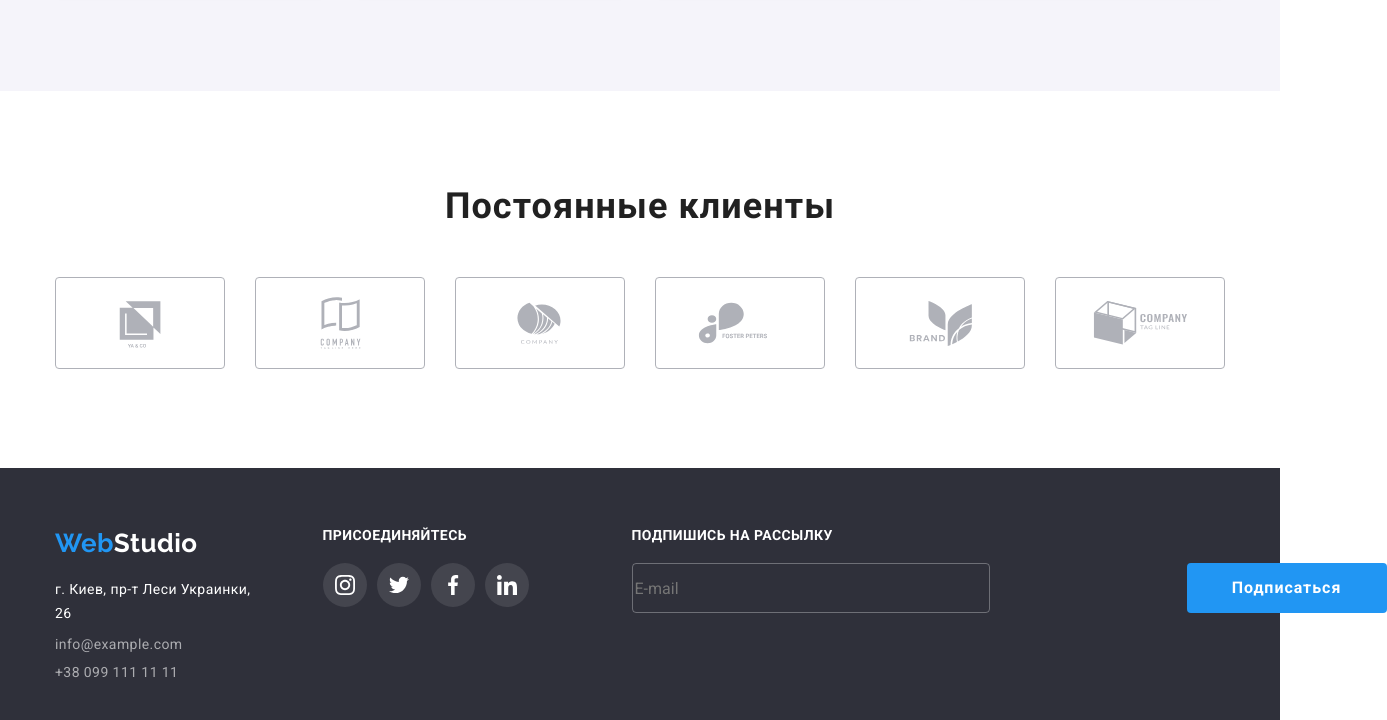
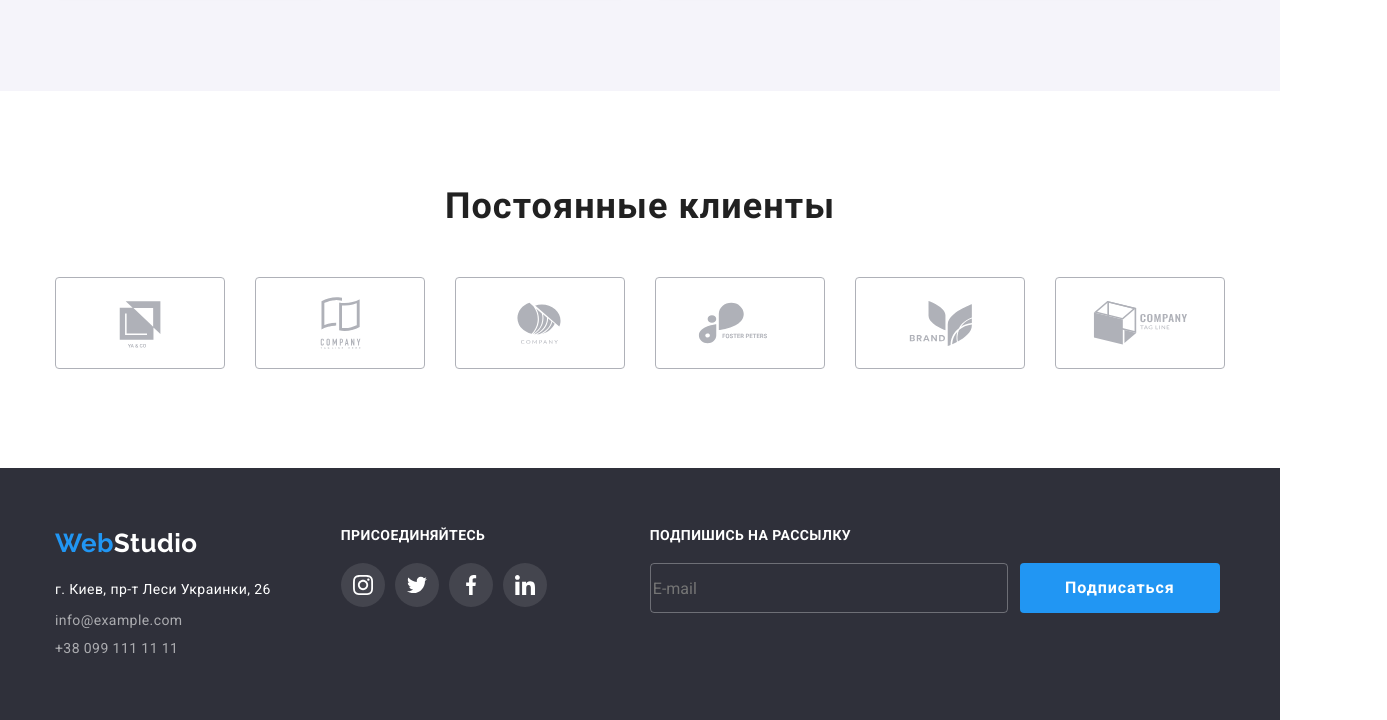
Before and after one commit to SHDMYUA/goit-markup-hw-06, a plain HTML site: page index.html in a window 1280 px wide. Shown: the part 2218-2938 px from the top of the page, 1387 px wide, since content can reach past the window. Drawn offline with nearby package versions, Linux system fonts and the light colour scheme.

Commit message:
finish soon

```diff
--- a/css/styles.css
+++ b/css/styles.css
@@ -815,7 +815,7 @@ margin-right: 30px;
 
 }
 /* лого+адрес */
-.right-footer {
+.left-footer {
   display: block;
   align-items: flex-start;
   margin-right: 70px;
@@ -824,7 +824,6 @@ margin-right: 30px;
 /* общий */
 .right-footer-wrapper {
   display: flex;
-  align-items: flex-start;
 }
 
 /* INPUT SUSCRIBE */
@@ -832,7 +831,6 @@ margin-right: 30px;
 
 .subscraber-wrap {
   display: flex;
-  align-items: center;
 }
 
 .subscraber-input {
@@ -843,6 +841,10 @@ margin-right: 30px;
   outline: none;
   border: 1px solid rgba(255, 255, 255, 0.3);
   border-radius: 4px;
+}
+
+.button.submit {
+
 }
 
 
@@ -1023,10 +1025,10 @@ border: none;
 }
 
 .button.submit {
-  position: relative;
+  /* position: relative;
   left: 50%;
   transform: translate(-50%, 0);
-  display: inline-block;
+  display: inline-block; */
   color: #ffffff;
   background-color: var(--accent-text-color);
   font-family: inherit;
--- a/index.html
+++ b/index.html
@@ -263,7 +263,7 @@
 
     <footer class="footer section">
       <div class="right-footer-wrapper container">
-        <div class="right-footer">
+        <div class="left-footer">
           <a href="./index.html" class="logo secondary">Web<span class="part">Studio</span></a>
           <address>
             <ul class="address list">
@@ -302,18 +302,13 @@
           </form>
         </div>
       </div>
-
-      <!-- Button suscribe -->
-
       </footer>
-
       <!-- MODAL SECTION -->
       <div class="backdrop is-hidden" data-modal>
        <div class="modal">
          <button data-modal-close><svg class="modal-close-btn" width="9" height="9">
          <use href="./images/symbol-defs.svg#icon-close-black"></button>
           <p class="modal-title">Оставьте свои данные, мы вам перезвоним</p>
-
           <form class="form" autocomplete="off">
                 <label class="form-field" for="name">
                   <input type="text" class="form-input" name="name" placeholder=" "/>
@@ -338,31 +333,17 @@
                     </textarea>
                     <span class="form-label">Комментарий</span>
                 </label>
-
                       <div class="modal-field">
                           <input type="checkbox" class="modal-check visually-hidden" name="agree" id="agree"/>
                           <label for="agree" class="modal-check-text">
                             Cоглашаюсь с рассылкой и принимаю&nbsp;
                             <a class="policy" href="#">Условия Договора</a>
                           </label>
-    <!-- <span>
-      <svg class="check-icon"><use href="./images/symbol-defs.svg#icon-icon-check" width="18" height="18">
-      </use></svg>
-    </span> -->
                       </div>
-
-
-
-    <!--
-
-
-    </label> -->
                     <button class="button submit" type="submit" data-modal-close>Отправить</button>
+          </form>
         </div>
       </div>
-
-</form>
-
 <script src="./js/modal.js">
 </script>
 </body>
```
Also changed, not shown: portfolio.html (+1 -1 lines). Lines whose indentation alone changed are shown as unchanged.
